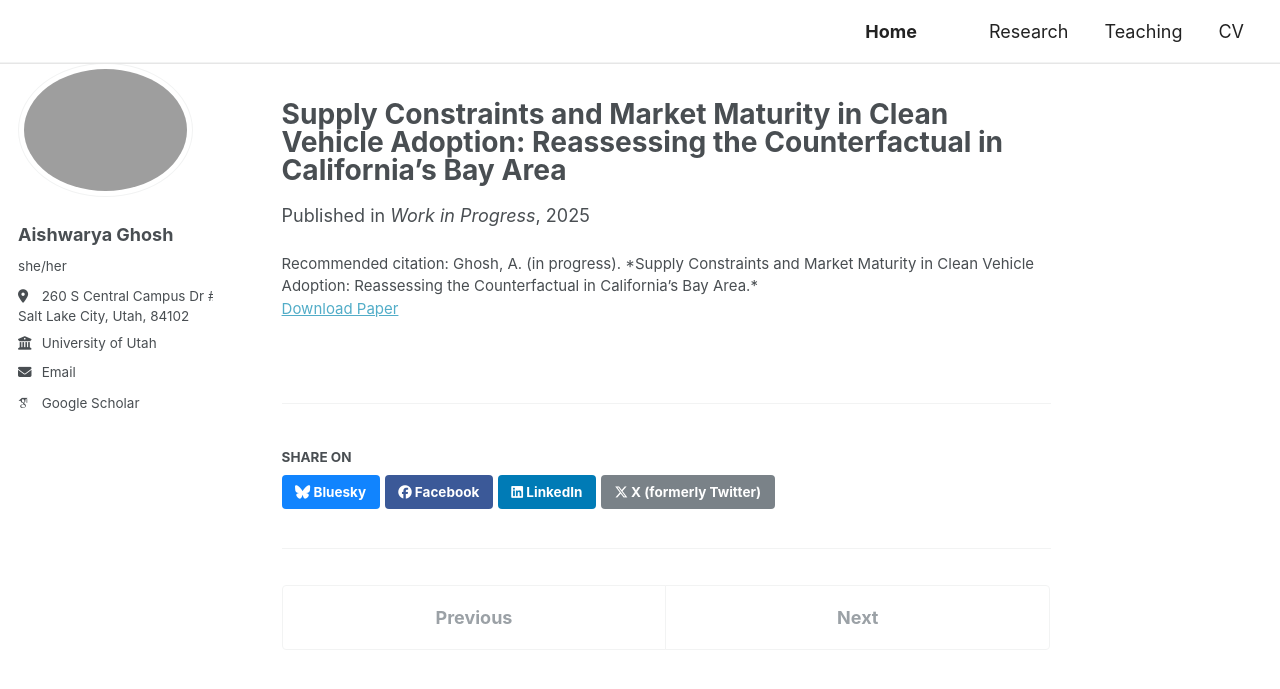
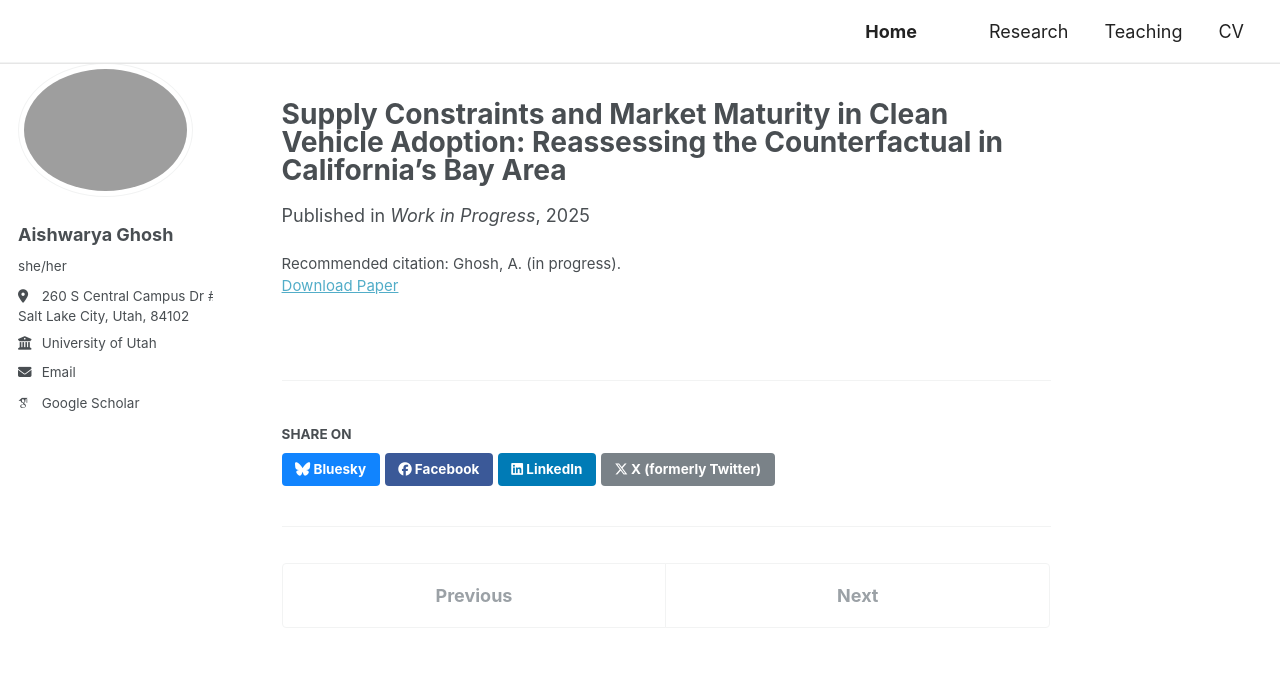
Before and after one commit to ghoshash1/ghoshash1.github.io, a Jekyll site: the page built from _publications/2025-06-11-supply-constraints-market-maturity.md, in a window 1280 px wide. Shown: the top 689 px of the page. Built offline with Jekyll 4.4.1, drawn with Linux system fonts in a browser that asks for light colours; some web fonts are replaced.

Commit message:
Update 2025-06-11-supply-constraints-market-maturity.md

```diff
--- a/_publications/2025-06-11-supply-constraints-market-maturity.md
+++ b/_publications/2025-06-11-supply-constraints-market-maturity.md
@@ -2,9 +2,9 @@
 title: "Supply Constraints and Market Maturity in Clean Vehicle Adoption: Reassessing the Counterfactual in California’s Bay Area"
 collection: publications
 category: wip
-date: 2025-06-11
+date: 2025-06-09
 excerpt: "Revisits counterfactual adoption trajectories for clean vehicles in mature markets, accounting for supply constraints and differential program exposure across California regions."
 venue: "Work in Progress"
 paperurl: ""
-citation: "Ghosh, A. (in progress). *Supply Constraints and Market Maturity in Clean Vehicle Adoption: Reassessing the Counterfactual in California’s Bay Area.*"
+citation: "Ghosh, A. (in progress)."
 ---
```
